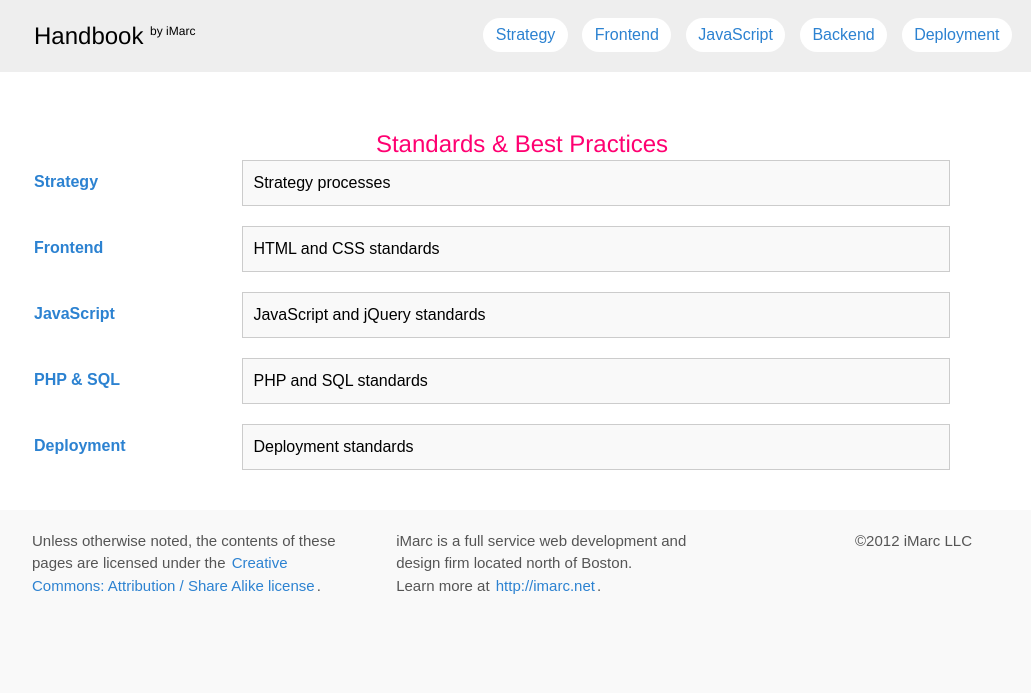
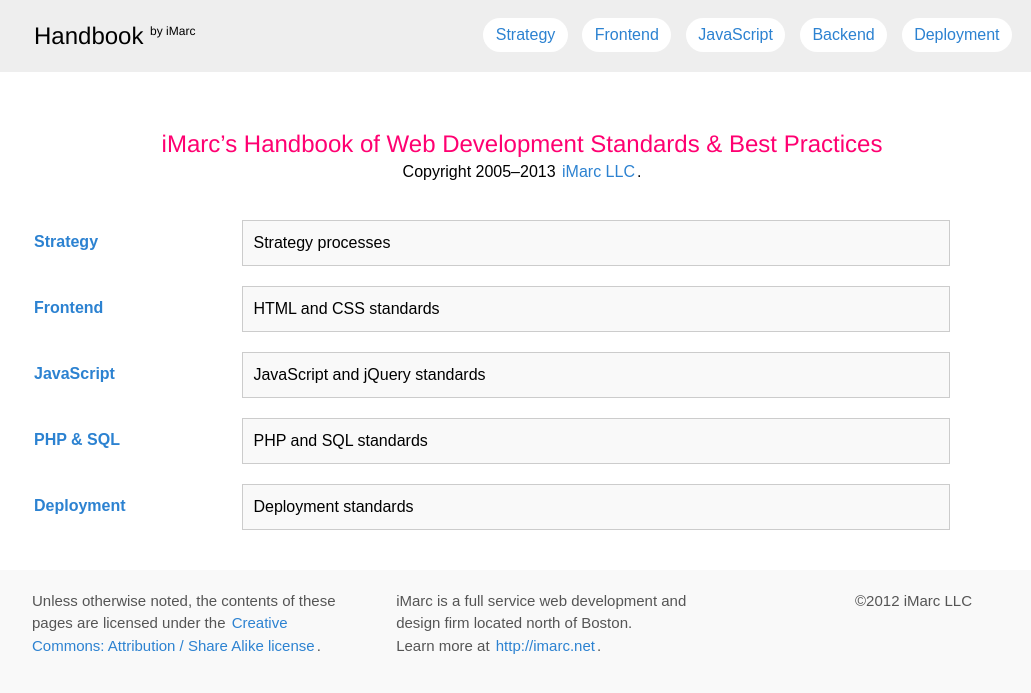
Before and after one commit to imarc/handbook, a Jekyll site: the page built from index.markdown, in a window 1280 px wide. Shown: the top 693 px of the page, without its empty margins (118-1149 px from the left). Built offline with Jekyll 4.4.1, drawn with Linux system fonts in a browser that asks for light colours; nearby versions of some CDN libraries.

Commit message:
Updated title again

```diff
--- a/index.markdown
+++ b/index.markdown
@@ -3,7 +3,11 @@
 layout: notoc
 ---
 
-<h1 class="title">Standards &amp; Best Practices</h1>
+<h1 class="title">iMarc’s Handbook of Web Development Standards &amp; Best Practices</h1>
+<p class="copyright">
+	Copyright 2005‒2013 <a href="http://imarc.net/">iMarc LLC</a>.
+</p>
+
 
 <dl>
     <dt><a href="strategy">Strategy</a></dt>
@@ -17,14 +21,3 @@
 	<dt><a href="deployment">Deployment</a></dt>
 		<dd>Deployment standards</dd>
 </dl>
-
-<!--
-## In progress:
-
-<dl>
-    <dt>
-        <a href="strategy">Strategy</a>
-    </dt>
-    <dd>Strategy Processes</dd>
-</dl>
--->
```
